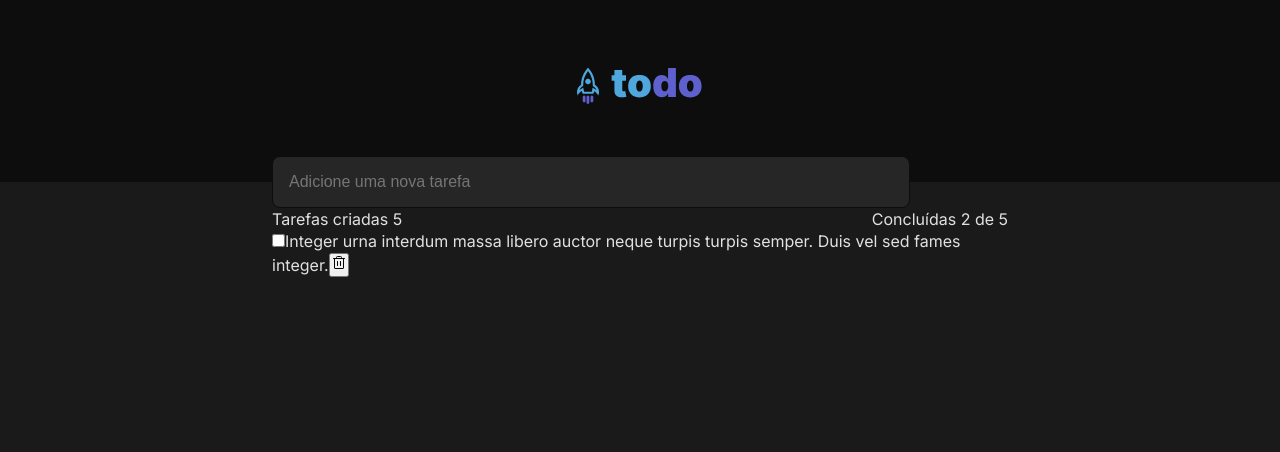
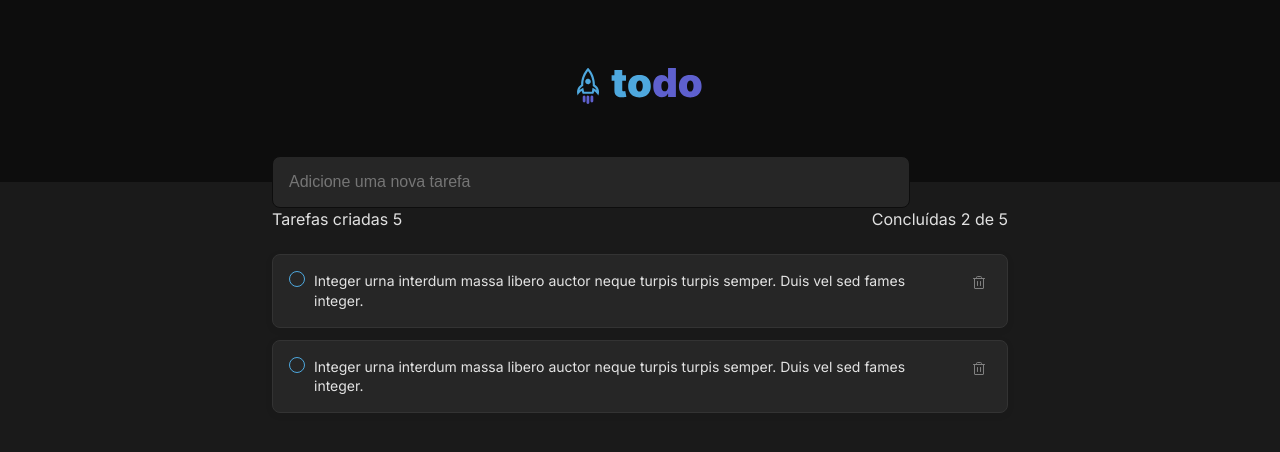
Before and after one commit to burn-c/ignite-todo, a React (Vite) app: page / in a window 1280 px wide. Shown: the top 452 px of the page. Built offline with nearby package versions, Linux system fonts and the light colour scheme.

Commit message:
feat(comp): adds Task

```diff
--- a/src/App.module.css
+++ b/src/App.module.css
@@ -20,3 +20,11 @@
   display: flex;
   justify-content: space-between;
 }
+
+.wrapper section {
+  display: flex;
+  flex-direction: column;
+  gap: var(--space-small);
+
+  margin-top: var(--space-medium)
+}
--- a/src/App.tsx
+++ b/src/App.tsx
@@ -1,8 +1,8 @@
-import { Trash } from 'phosphor-react'
+import Header from './components/Header'
+import Input from './components/Input'
+import Task from './components/Task'
 
 import styles from './App.module.css'
-import Header from './components/Header'
-import Input from './components/Input'
 
 function App() {
   return (
@@ -27,13 +27,13 @@ function App() {
         </div>
 
         <section>
-          <div>
-            <input type="checkbox" name="task" id="task" />
-            Integer urna interdum massa libero auctor neque turpis turpis semper. Duis vel sed fames integer.
-            <button type="button">
-              <Trash/>
-            </button>
-          </div>
+          <Task
+            id='523h4n89n'
+            taskName='Integer urna interdum massa libero auctor neque turpis turpis semper. Duis vel sed fames integer.'/>
+
+          <Task
+            id='523h4n89n'
+            taskName='Integer urna interdum massa libero auctor neque turpis turpis semper. Duis vel sed fames integer.'/>
         </section>
 
         </main>
--- /dev/null
+++ b/src/components/Task.module.css
@@ -0,0 +1,75 @@
+.taskWrapper {
+  display: flex;
+  padding: 16px;
+  align-items: flex-start;
+  gap: 12px;
+
+  border-radius: 8px;
+  border: 1px solid var(--gray-400);
+  background: var(--gray-500);
+  box-shadow: 0px 2px 8px 0px rgba(0, 0, 0, 0.06);
+
+  text-color: var(--gray-100);
+  font-size: var(--font-size-medium);
+}
+
+.taskWrapper button {
+  background: transparent;
+  color: var(--gray-300);
+  border: none;
+  border-radius: 4px;
+
+  display: flex;
+  width: 24px;
+  height: 24px;
+  justify-content: center;
+  align-items: center;
+
+  &:hover {
+    background: var(--gray-400);
+    color: var(--danger);
+  }
+}
+
+.checkboxContainer {
+  position: relative;
+}
+
+.checkboxContainer label {
+  background-color: transparent;
+  border: 1px solid var(--blue);
+  border-radius: 50%;
+  cursor: pointer;
+  height: 1rem;
+  left: 0;
+  position: absolute;
+  top: 0;
+  width: 1rem;
+}
+
+.checkboxContainer label:after {
+  border: 1px solid #fff;
+  border-top: none;
+  border-right: none;
+  content: "";
+  height: 3px;
+  width: 6px;
+  top: 4px;
+  left: 3px;
+  opacity: 0;
+  position: absolute;
+  transform: rotate(-45deg);
+}
+
+.checkboxContainer input[type="checkbox"] {
+  visibility: hidden;
+}
+
+.checkboxContainer input[type="checkbox"]:checked + label {
+  background-color: var(--purple-dark);
+  border-color: var(--purple-dark);
+}
+
+.checkboxContainer input[type="checkbox"]:checked + label:after {
+  opacity: 1;
+}
--- /dev/null
+++ b/src/components/Task.tsx
@@ -0,0 +1,47 @@
+import { useState } from "react";
+import { Trash } from "phosphor-react";
+
+import styles from './Task.module.css'
+
+interface TaskProps {
+  id: string;
+  taskName: string;
+}
+
+export default function Task({ taskName }:TaskProps) {
+  const [isChecked, setIsChecked] = useState(false)
+
+  function handleChangeStatusTask() {
+    setIsChecked(!isChecked)
+  }
+
+  const handleDeleteTask = () => {}
+
+  const taskCheckedStyle = {
+    color: `var(--gray-300)`,
+    textDecorationLine: `line-through`
+  }
+
+  return (
+    <div
+      className={styles.taskWrapper}
+      {...(isChecked ? {style: taskCheckedStyle } : null)}
+    >
+      <div className={styles.checkboxContainer}>
+        <input
+          type="checkbox"
+          id="checkbox"
+          checked={isChecked}
+          onChange={handleChangeStatusTask}
+        />
+        <label htmlFor="checkbox" />
+
+      </div>
+      {taskName}
+
+      <button type="button" onClick={handleDeleteTask}>
+        <Trash />
+      </button>
+    </div>
+  )
+}
--- a/src/global.css
+++ b/src/global.css
@@ -1,12 +1,12 @@
 :root {
-  // COLORS
-  //    Produto
+  /* COLORS */
+  /*    Produto */
   --blue-dark: #1E6F9F;
   --blue: #4EA8DE;
   --purple-dark: #5E60CE;
   --purple: #8284FA;
 
-  //    Base
+  /*    Base */
   --gray-100: #F2F2F2;
   --gray-200: #D9D9D9;
   --gray-300: #808080;
@@ -15,8 +15,16 @@
   --gray-600: #1A1A1A;
   --gray-700: #0D0D0D;
 
-  //    Feedback
+  /*    Feedback */
   --danger: #E25858;
+
+  /*   FONT SIZE */
+  --font-size-small: 0.75rem;
+  --font-size-medium: 0.875rem;
+
+  /*    SPACES */
+  --space-small: 0.75rem;
+  --space-medium: 1.5rem;
 
   font-family: Inter, sans-serif;
   line-height: 1.4; // 140%
@@ -47,3 +55,7 @@
 body, input, textarea, button {
   font-size: 1rem;
 }
+
+button {
+  cursor: pointer;
+}
```
